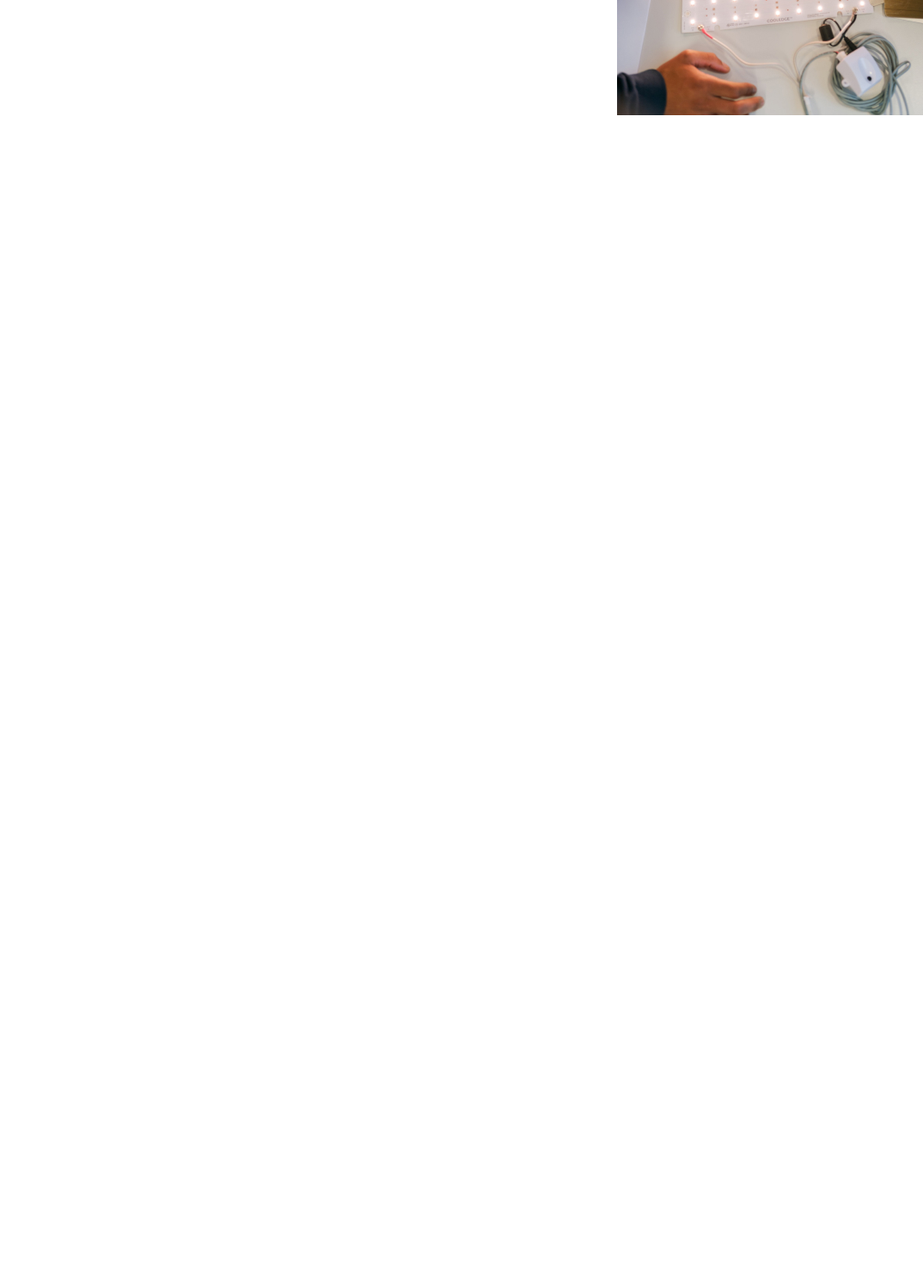
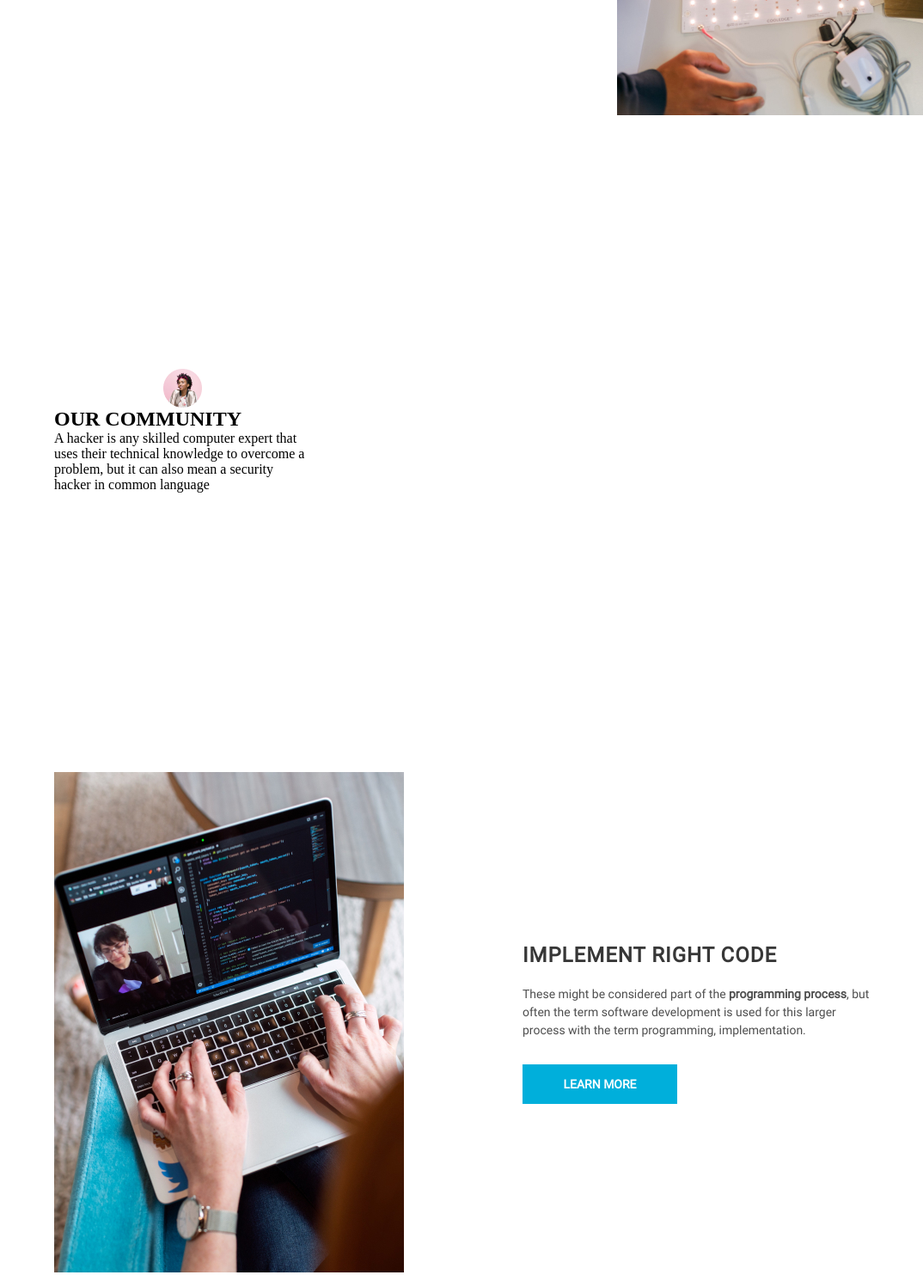
Before and after one commit to Vimbi/rolling-scopes-school_webdev, a plain HTML site: page index.html in a window 1280 px wide. Shown: the part 1312-2795 px from the top of the page at 86% size, without its empty margins (206-1280 px from the left). Before the commit the page ends 1586 px from the top, so only its background shows below. Drawn offline with Linux system fonts and the light colour scheme.

Commit message:
third screen process

```diff
--- a/index.html
+++ b/index.html
@@ -25,7 +25,9 @@
 
     <h1 class="title">YOUR LIFE IS WEBDEV</h1>
 
-    <p class='content_first_screen'>Whatever the approach to development may be, the final <br> program must satisfy some fundamental properties</p>
+    <p class='content_first_screen'>
+      Whatever the approach to development may be, the final <br> program must satisfy some fundamental properties
+    </p>
 
     <button class="get_started">GET STARTED</button>
 
@@ -48,9 +50,13 @@
 
     <div class="second_screen_text_block">
 
-      <h2 class="second_title">Rappresent your idea with<br> a smart Design</h2>
+      <h2 class="second_title">
+        Rappresent your idea with<br> a smart Design
+      </h2>
 
-      <p class="content_second_screen">Tasks accompanying and related to programming include: testing, debugging, source code maintenance, <strong>implementation of build systems</strong>, and management of derived artifacts, such as the machine code of computer programs.</p>
+      <p class="content_second_screen">
+        Tasks accompanying and related to programming include: testing, debugging, source code maintenance, <strong>implementation of build systems</strong>, and management of derived artifacts, such as the machine code of computer programs.
+      </p>
 
       <button class="second_screen_button">GET STARTED</button>
 
@@ -60,5 +66,39 @@
 
   </div>
 
+  <div class="third_screen">
+
+    <div class="third_screen_text_block">
+
+      <img src="/assets/userpic.png" alt="userpic">
+
+      <h2 class="third_title">OUR COMMUNITY</h2>
+
+      <p class="content_third_screen">
+        A hacker is any skilled computer expert that uses their technical knowledge to overcome a problem, but it can also mean a security hacker in common language
+      </p>
+
+    </div>
+
+  </div>
+
+  <div class="fourth_screen">
+
+    <img src="/assets/content-image-2.jpg" alt="implement_right_code">
+
+    <div class="fourth_screen_text_block">
+
+      <h2 class="fourth_title">Implement right Code</h2>
+
+      <p class="content_fourth_screen">
+        These might be considered part of the <strong>programming process</strong>, but often the term software development is used for this larger process with the term programming, implementation.
+      </p>
+
+      <button class="fourth_screen_button">LEARN MORE</button>
+
+    </div>
+
+  </div>
+
 </body>
 </html>
--- a/style.css
+++ b/style.css
@@ -125,9 +125,6 @@ header ul li{
 .second_screen_text_block {
   width: 407px;
   height: 233px;
-  display: flex;
-  flex-direction: column;
-  justify-content: space-between;
   position: relative;
   top: 295px;
   left: 269px;
@@ -144,15 +141,19 @@ header ul li{
 }
 
 .content_second_screen {
-
+  position: relative;
+  top: 21px;
+  font-family: Roboto;
+  font-style: normal;
+  font-weight: normal;
+  font-size: 14px;
+  line-height: 149%;
+  color: #4E4E4E;
 }
 
 .second_screen_button {
-
-}
-
-.second_screen_button:hover {
-
+  position: relative;
+  top: 50px;
 }
 
 .second_screen img {
@@ -165,7 +166,74 @@ header ul li{
 
 /* ------------------ 3 SCREEN----------------------------- */
 
+.third_screen {
+  height: 504px;
+}
+
+.third_screen_text_block {
+  position: relative;
+  top: 155px;
+  left: 269px;
+  width: 298px;
+  height: 175px;
+
+}
+
+.third_screen_text_block img {
+  left: 127px;
+  display: block;
+  margin-left: auto;
+  margin-right: auto;
+}
+
 /* ------------------ 4 SCREEN----------------------------- */
+
+.fourth_screen {
+  height: 842px;
+}
+
+.fourth_screen img {
+  width: 407px;
+  height: 582px;
+  position: relative;
+  top: 120px;
+  left: 269px;
+}
+
+.fourth_screen_text_block {
+  width: 407px;
+  height: 184px;
+  position: relative;
+  top: -267px;
+  left: 814px;
+}
+
+.fourth_title {
+  font-family: Roboto;
+  font-style: normal;
+  font-weight: bold;
+  font-size: 24px;
+  letter-spacing: 1px;
+  text-transform: uppercase;
+  color: #373737;
+}
+
+.content_fourth_screen {
+  position: relative;
+  top: 21px;
+  font-family: Roboto;
+  font-style: normal;
+  font-weight: normal;
+  font-size: 14px;
+  line-height: 149%;
+  color: #4E4E4E;
+}
+
+.fourth_screen_button {
+  position: relative;
+  top: 50px;
+  width: 180px;
+}
 
 /* ------------------ 5 SCREEN----------------------------- */
 
```
Also changed, not shown: assets/content-image-2.jpg (added), assets/userpic.png (added).
